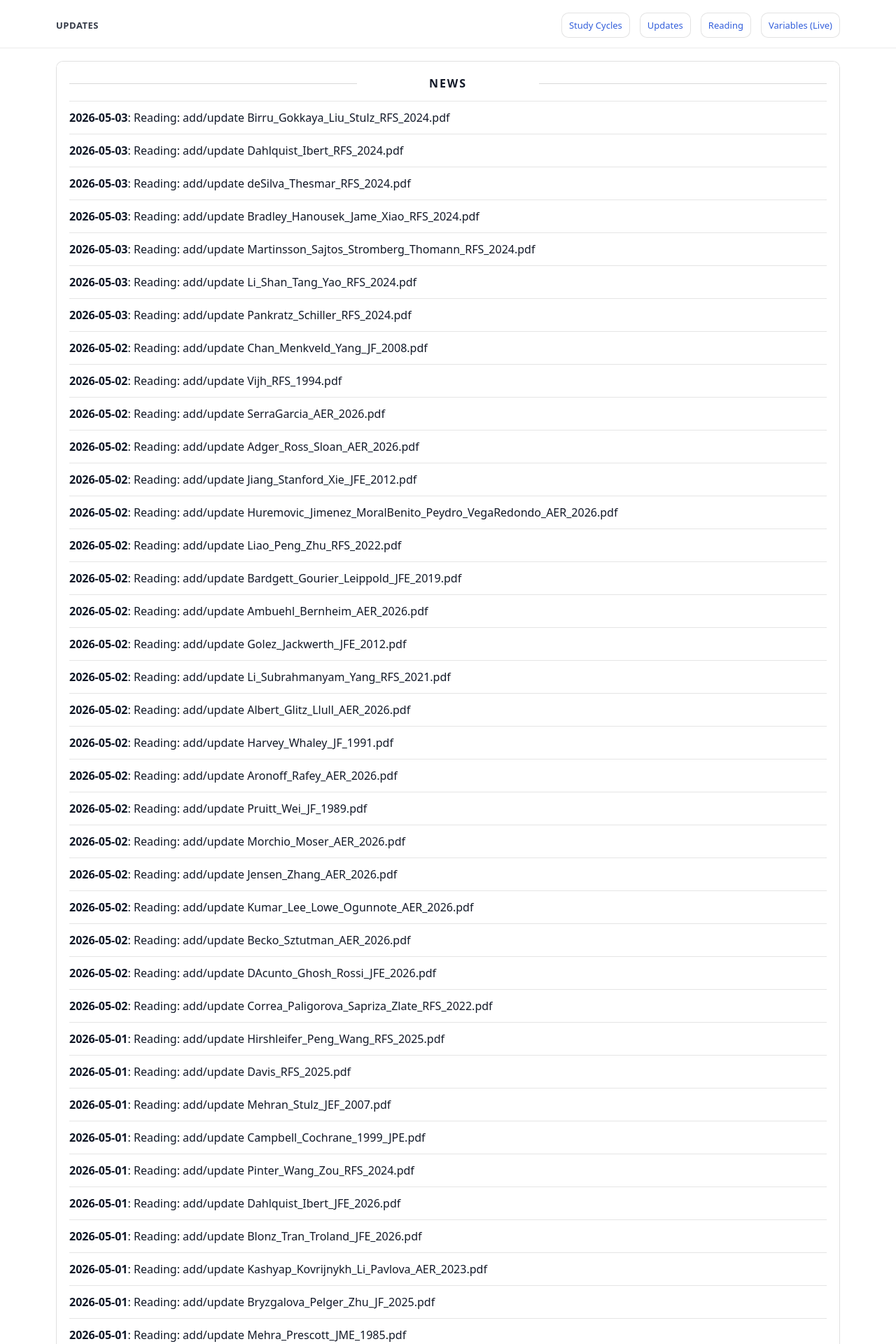
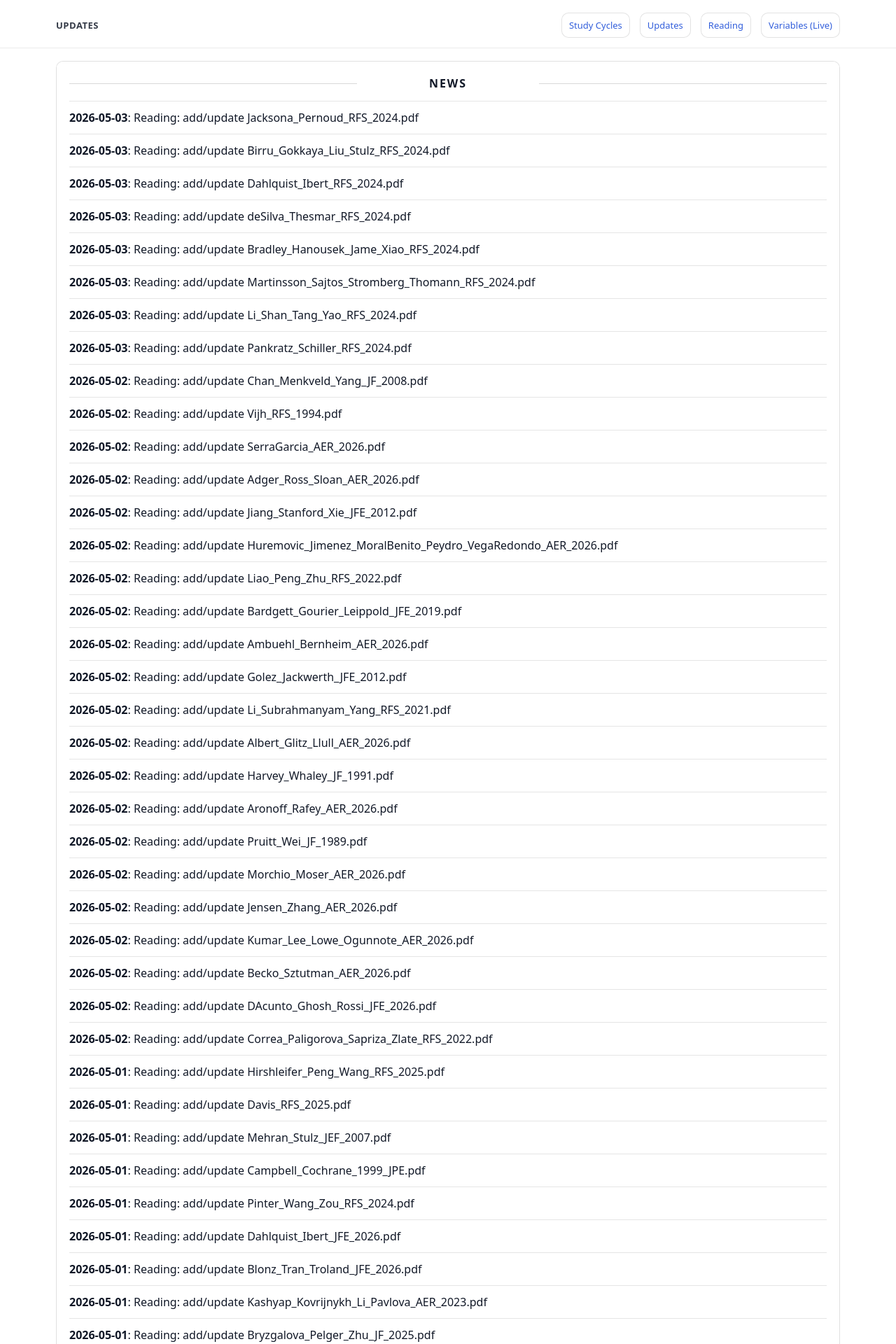
Before and after one commit to yaxinzn/study-archive, a Jekyll site: the page built from updates/index.md, in a window 1280 px wide. Shown: the top 1920 px of the page at 70% size. Built offline with Jekyll 4.4.1, drawn with Linux system fonts in a browser that asks for light colours; some of the changed text lies outside the part shown.

Commit message:
chore: update NEWS feed

```diff
--- a/_data/news.yml
+++ b/_data/news.yml
@@ -1,4 +1,7 @@
 # Auto-generated update history (sorted newest -> oldest). Do not edit manually.
+- ts: "1777761131"
+  date: "2026-05-03"
+  title: "Reading: add/update Jacksona_Pernoud_RFS_2024.pdf"
 - ts: "1777760985"
   date: "2026-05-03"
   title: "Reading: add/update Birru_Gokkaya_Liu_Stulz_RFS_2024.pdf"
```
